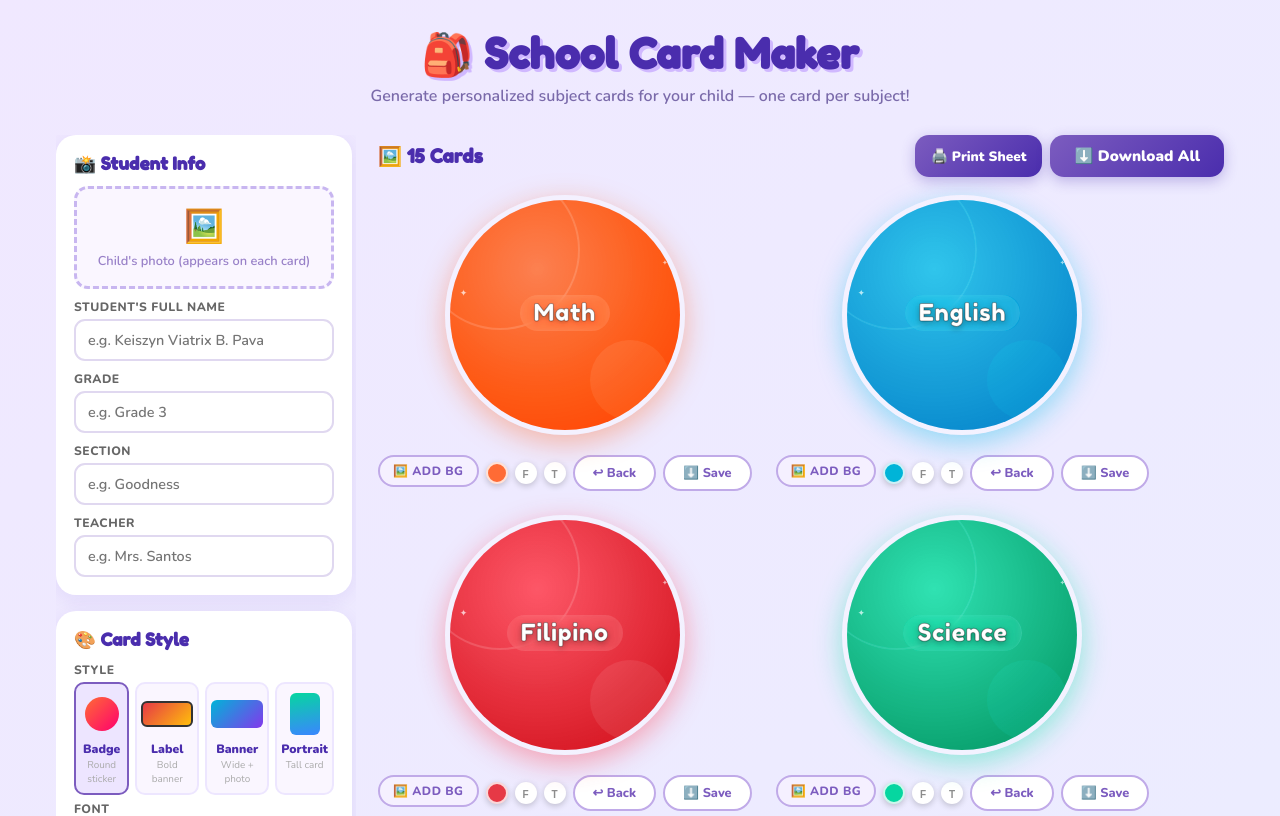
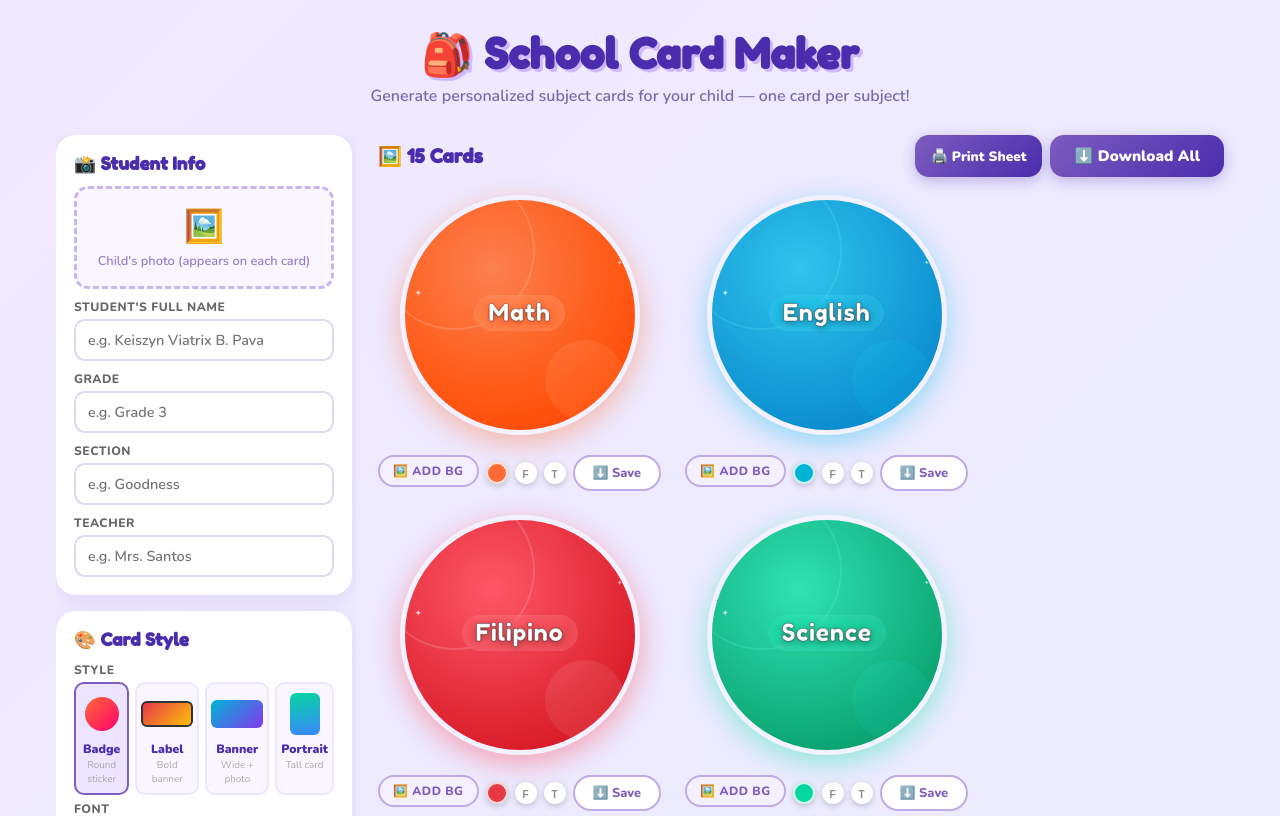
Before and after one commit to bercasiowendy95-ai/school-card-generator, a React (Vite) app: page / in a window 1280 px wide. Shown: the top 816 px of the page. Built offline with nearby package versions, Linux system fonts and the light colour scheme; a web font is replaced by a local one.

Commit message:
Remove card flip/back feature
The CardBack component, flip container, flippedCards and cardTopics state,
toggleFlip and downloadBack functions, and all related CSS have been removed.
Cards now render directly without the 3D flip wrapper.

Co-Authored-By: Claude Sonnet 4.6 <noreply@anthropic.com>

```diff
--- a/src/App.jsx
+++ b/src/App.jsx
@@ -1,7 +1,6 @@
 import { useState, useRef, useCallback, useEffect } from 'react'
 import html2canvas from 'html2canvas'
 import SubjectCard from './SubjectCard'
-import CardBack from './CardBack'
 import PrintSheet from './PrintSheet'
 import './App.css'
 
@@ -226,7 +225,6 @@ function mergeWithDefaults(saved) {
     subjectInfoColors: saved.subjectInfoColors ?? {},
     borderStyle: saved.borderStyle ?? 'none',
     watermark:   saved.watermark   ?? false,
-    cardTopics:  saved.cardTopics  ?? {},
     printCols:   saved.printCols   ?? 3,
     titleBgColor:   saved.titleBgColor   ?? '#000000',
     titleBgOpacity: saved.titleBgOpacity ?? 0,
@@ -274,10 +272,6 @@ export default function App() {
   // Feature: border style
   const [borderStyle, setBorderStyle]   = useState(saved.borderStyle)
 
-  // Feature: card flip
-  const [flippedCards, setFlippedCards] = useState({})                     // { [subjId]: bool }
-  const [cardTopics, setCardTopics]     = useState(saved.cardTopics)       // { [subjId]: ['','','',''] }
-
   // Feature: text backdrop
   const [titleBgColor, setTitleBgColor]     = useState(saved.titleBgColor)
   const [titleBgOpacity, setTitleBgOpacity] = useState(saved.titleBgOpacity)
@@ -295,8 +289,7 @@ export default function App() {
   const [savedFlash, setSavedFlash]     = useState(false)
   const saveTimerRef = useRef(null)
 
-  const cardRefs    = useRef({})
-  const cardBackRefs = useRef({})
+  const cardRefs = useRef({})
 
   const allSubjects    = [...SUBJECTS, ...customSubjects]
   const activeSubjects = allSubjects.filter(s => selected.includes(s.id))
@@ -308,7 +301,7 @@ export default function App() {
       studentName, grade, section, teacher,
       selected, template, colorTheme, font, fontColor, infoColor,
       cardSize, showEmoji, showPhoto, customSubjects,
-      cardColors, subjectFontColors, subjectInfoColors, borderStyle, watermark, cardTopics, printCols,
+      cardColors, subjectFontColors, subjectInfoColors, borderStyle, watermark, printCols,
       titleBgColor, titleBgOpacity, infoBgColor, infoBgOpacity,
     }
     localStorage.setItem(LS_KEY, JSON.stringify(data))
@@ -321,7 +314,7 @@ export default function App() {
     studentName, grade, section, teacher,
     selected, template, colorTheme, font, fontColor, infoColor,
     cardSize, showEmoji, showPhoto, customSubjects,
-    cardColors, subjectFontColors, subjectInfoColors, borderStyle, watermark, cardTopics, printCols,
+    cardColors, subjectFontColors, subjectInfoColors, borderStyle, watermark, printCols,
     titleBgColor, titleBgOpacity, infoBgColor, infoBgOpacity,
   ])
 
@@ -334,7 +327,7 @@ export default function App() {
     setCardSize(def.cardSize); setShowEmoji(def.showEmoji); setShowPhoto(def.showPhoto)
     setCustomSubjects(def.customSubjects); setCardColors(def.cardColors); setSubjectFontColors(def.subjectFontColors); setSubjectInfoColors(def.subjectInfoColors)
     setBorderStyle(def.borderStyle); setWatermark(def.watermark)
-    setCardTopics(def.cardTopics); setPrintCols(def.printCols)
+    setPrintCols(def.printCols)
     setTitleBgColor(def.titleBgColor); setTitleBgOpacity(def.titleBgOpacity)
     setInfoBgColor(def.infoBgColor); setInfoBgOpacity(def.infoBgOpacity)
   }
@@ -385,11 +378,6 @@ export default function App() {
     setCardColors(prev => { const n = { ...prev }; delete n[subjId]; return n })
   }
 
-  // Card flip
-  const toggleFlip = (subjId) => {
-    setFlippedCards(prev => ({ ...prev, [subjId]: !prev[subjId] }))
-  }
-
   // Auto-contrast
   const autoFontColor = () => {
     if (activeSubjects.length === 0) return
@@ -407,29 +395,14 @@ export default function App() {
   }
 
   const downloadCard = async subjId => {
-    const el = flippedCards[subjId] ? cardBackRefs.current[subjId] : cardRefs.current[subjId]
+    const el = cardRefs.current[subjId]
     if (!el) return
     setDownloading(subjId)
     try {
       const canvas = await html2canvas(el, { scale: 3, useCORS: true, allowTaint: true, backgroundColor: null, logging: false })
       const link = document.createElement('a')
       const subj = allSubjects.find(s => s.id === subjId)
-      link.download = `${subj?.name.replace(/\n/g, '-') || subjId}${flippedCards[subjId] ? '-back' : ''}.png`
-      link.href = canvas.toDataURL('image/png')
-      link.click()
-    } catch(e) { console.error(e) }
-    setDownloading(null)
-  }
-
-  const downloadBack = async subjId => {
-    const el = cardBackRefs.current[subjId]
-    if (!el) return
-    setDownloading(subjId + '_back')
-    try {
-      const canvas = await html2canvas(el, { scale: 3, useCORS: true, allowTaint: true, backgroundColor: null, logging: false })
-      const link = document.createElement('a')
-      const subj = allSubjects.find(s => s.id === subjId)
-      link.download = `${subj?.name.replace(/\n/g, '-') || subjId}-back.png`
+      link.download = `${subj?.name.replace(/\n/g, '-') || subjId}.png`
       link.href = canvas.toDataURL('image/png')
       link.click()
     } catch(e) { console.error(e) }
@@ -661,9 +634,8 @@ export default function App() {
               {activeSubjects.map(subj => {
                 const themes       = subj.themes || [{ emojis: ['⭐','📌','✏️'] }]
                 const activeEmojis = themes[0].emojis
-                const cardBg           = subjectBgs[subj.id] || globalCardBg
-                const isFlipped        = !!flippedCards[subj.id]
-                const customColor      = cardColors[subj.id]
+                const cardBg      = subjectBgs[subj.id] || globalCardBg
+                const customColor = cardColors[subj.id]
                 const subjFontColor    = subjectFontColors[subj.id] || fontColor
                 const subjInfoColor    = subjectInfoColors[subj.id] || infoColor
                 const subjForCard  = customColor
@@ -672,14 +644,7 @@ export default function App() {
 
                 return (
                   <div key={subj.id} className="card-wrapper">
-                    {/* 3D flip container */}
-                    <div
-                      className={`flip-container${isFlipped ? ' flipped' : ''}`}
-                      style={{ transform: `scale(${scale})`, transformOrigin: 'top center', transition: 'transform 0.2s' }}
-                    >
-                      <div className="flip-inner">
-                        {/* Front */}
-                        <div className="flip-front">
+                    <div style={{ transform: `scale(${scale})`, transformOrigin: 'top center', transition: 'transform 0.2s' }}>
                       <SubjectCard
                         ref={el => cardRefs.current[subj.id] = el}
                         subject={subjForCard}
@@ -703,25 +668,6 @@ export default function App() {
                         infoBgColor={infoBgColor}
                         infoBgOpacity={infoBgOpacity}
                       />
-                        </div>
-                        {/* Back */}
-                        <div className="flip-back">
-                          <CardBack
-                            ref={el => cardBackRefs.current[subj.id] = el}
-                            subject={subjForCard}
-                            studentName={studentName}
-                            grade={grade}
-                            section={section}
-                            teacher={teacher}
-                            template={template}
-                            font={font}
-                            fontColor={subjFontColor}
-                            infoColor={subjInfoColor}
-                            topics={cardTopics[subj.id] || ['','','','']}
-                            onTopicsChange={topics => setCardTopics(prev => ({ ...prev, [subj.id]: topics }))}
-                          />
-                        </div>
-                      </div>
                     </div>
                     <div style={{ height: getScaleOffset(template, scale) }} />
 
@@ -761,22 +707,10 @@ export default function App() {
                           onClick={() => { setOpenInfoPicker(openInfoPicker === subj.id ? null : subj.id); setOpenColorPicker(null); setOpenFontPicker(null) }}
                         />
 
-                        {/* Flip button */}
-                        <button className="dl-btn" onClick={() => toggleFlip(subj.id)}>
-                          {isFlipped ? '↩ Front' : '↩ Back'}
-                        </button>
-
                         {/* Download */}
                         <button className="dl-btn" onClick={() => downloadCard(subj.id)} disabled={downloading === subj.id}>
                           {downloading === subj.id ? '⏳' : '⬇️'} Save
                         </button>
-
-                        {/* Save back */}
-                        {isFlipped && (
-                          <button className="dl-btn" onClick={() => downloadBack(subj.id)} disabled={downloading === subj.id + '_back'}>
-                            {downloading === subj.id + '_back' ? '⏳' : '⬇️'} Back
-                          </button>
-                        )}
                       </div>
 
                       {/* Inline subject font color picker */}
--- a/src/index.css
+++ b/src/index.css
@@ -332,27 +332,6 @@ input[type="text"]:focus { border-color: #7c5cbf; background: #faf7ff; }
   cursor: pointer; padding: 0; background: none;
 }
 
-/* ── Card flip ── */
-.flip-container {
-  perspective: 1000px;
-}
-.flip-inner {
-  position: relative;
-  transform-style: preserve-3d;
-  transition: transform 0.5s ease;
-}
-.flip-container.flipped .flip-inner {
-  transform: rotateY(180deg);
-}
-.flip-front, .flip-back {
-  backface-visibility: hidden;
-  -webkit-backface-visibility: hidden;
-}
-.flip-back {
-  position: absolute;
-  top: 0; left: 0;
-  transform: rotateY(180deg);
-}
 
 /* Remove btn in upload zone */
 .remove-btn {
```
Lines whose indentation alone changed are shown as unchanged.
